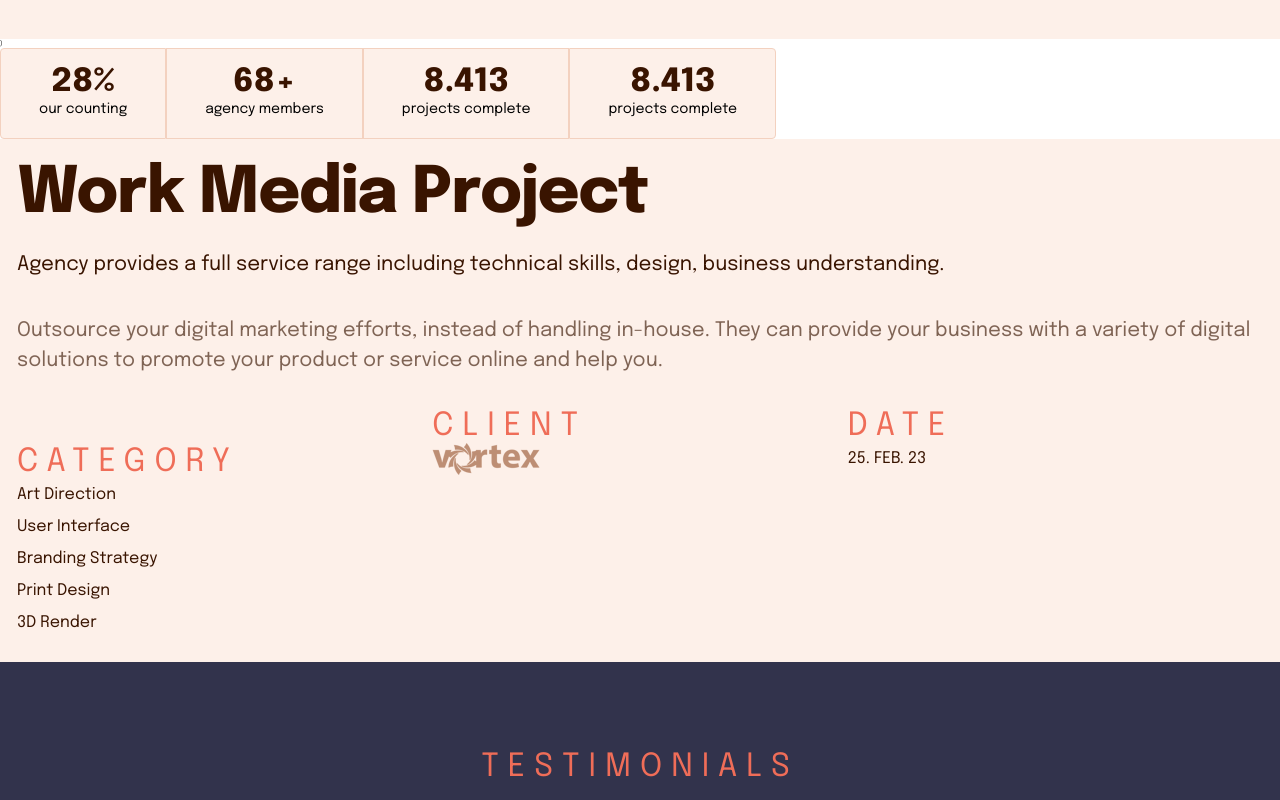
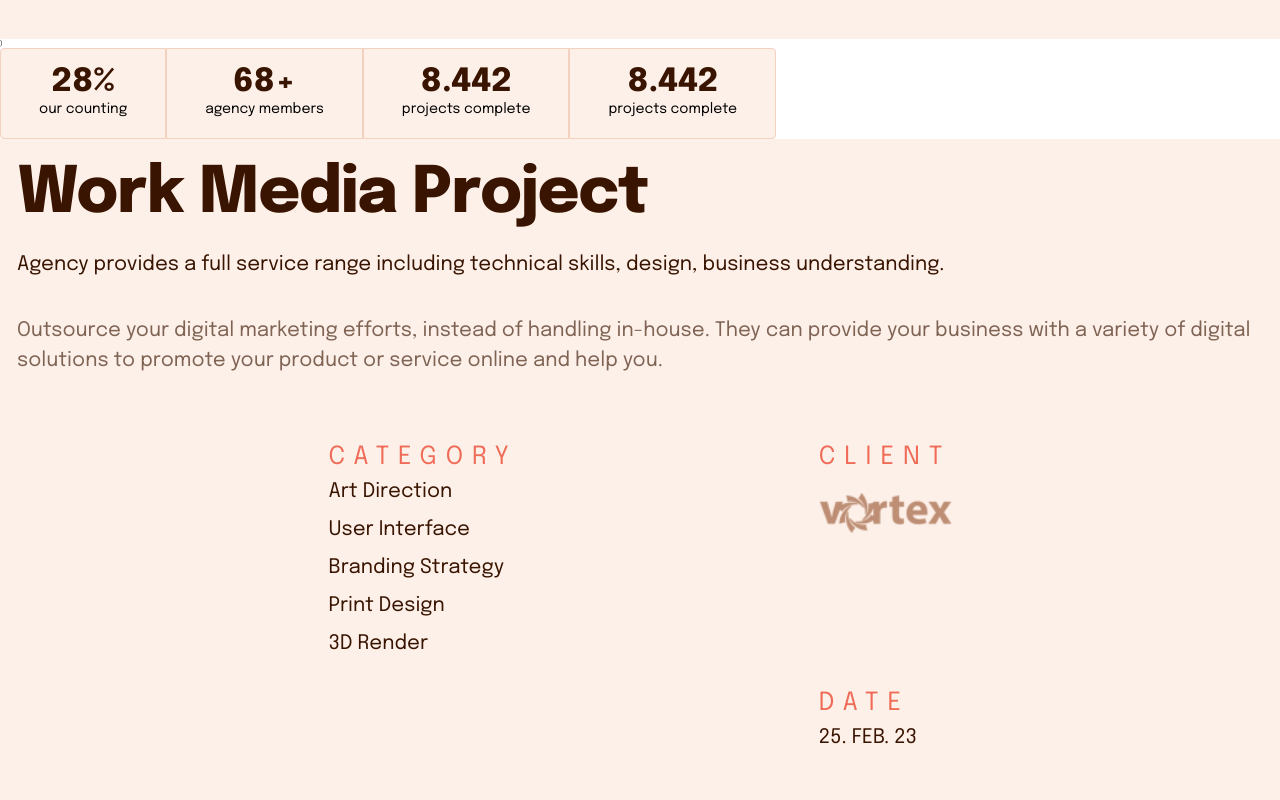
Before and after one commit to xossiane/FE-Portofolio, a Next.js app: page / in a window 1280 px wide. Shown: the part 660-1460 px from the top of the page. Built offline with nearby package versions, Linux system fonts and the light colour scheme.

Commit message:
Add: CSS styling

```diff
--- a/src/components/atoms/Heading/styles.module.scss
+++ b/src/components/atoms/Heading/styles.module.scss
@@ -55,7 +55,7 @@
 
       }
       &--H5 {
-        font-size: 3.2rem;
+        font-size: 2.5rem;
 
       }
       &--small {
--- a/src/components/atoms/Text/styles.module.scss
+++ b/src/components/atoms/Text/styles.module.scss
@@ -18,6 +18,11 @@ size: 14px, 18px, 22px;
   &--small {
     font-size: 1.6rem;
     line-height: 3.2rem;
+    @include respond-to("md"){
+      font-size: 2rem;
+
+      line-height: 3.8rem;
+    }
   }
   &--XSmall {
     font-size: 1.4rem;
--- a/src/components/molecules/ArticleHero/index.jsx
+++ b/src/components/molecules/ArticleHero/index.jsx
@@ -37,7 +37,7 @@ function ArticleHero({ title, subtitle, desc, img }) {
           <Heading level="5" color="darkOrange" align="left">
             CLIENT
           </Heading>
-          <img src={img} alt="img" />
+          <img src={img}  className={styles.ArticleHero__img} alt="img" />
         </div>
 
         <span className={styles.ArticleHero__date}>
--- a/src/components/molecules/ArticleHero/styles.module.scss
+++ b/src/components/molecules/ArticleHero/styles.module.scss
@@ -7,6 +7,9 @@
         flex-direction: column;
         position: relative;
         padding-top: 6rem;
+        @include respond-to ("md"){
+            padding-top: 0;
+        }
 
     }
     &__title{
@@ -16,17 +19,42 @@
     &__client{
         padding-top: 2.4rem;
         padding-bottom: 2.4rem;
+        @include respond-to ("md"){
+           grid-column-start: 2;
+           padding: 0;
+           display: flex;
+           flex-direction: column;
+
+
+        }
 
     }
     &__date{
         padding-top: 2.4rem;
         padding-bottom: 2.4rem;
+        @include respond-to("md"){
+            grid-column-start: 2;
+        }
     }
 
     &__content{
     @include respond-to ("md"){
         display: grid;
-        grid-template-columns: 1fr 1fr 1fr;
-        grid-template-row: auto;
+        grid-template-columns: 1fr;
+        justify-items: start;
+        padding-top: 5.4rem;
+        width: 50%;
+        margin: 0 auto;
+
     }}
+
+    @include respond-to ("md"){
+        display: grid;
+
+
+    }
+
+    &__img{
+margin-top: 2rem;
+    }
 }
```
